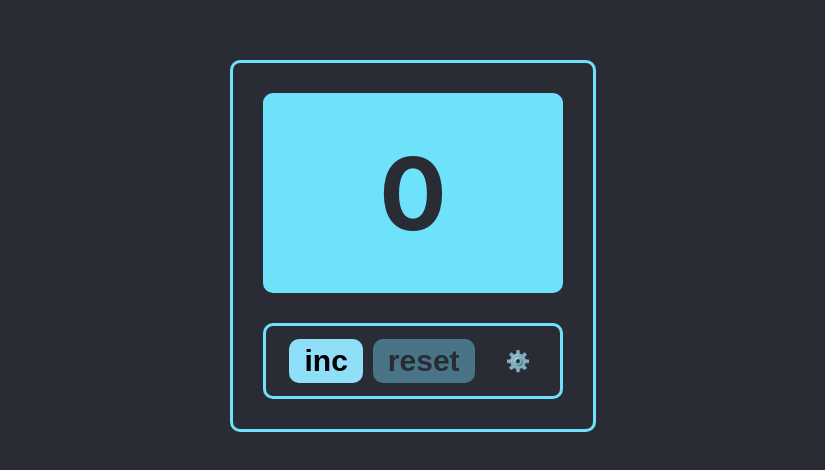
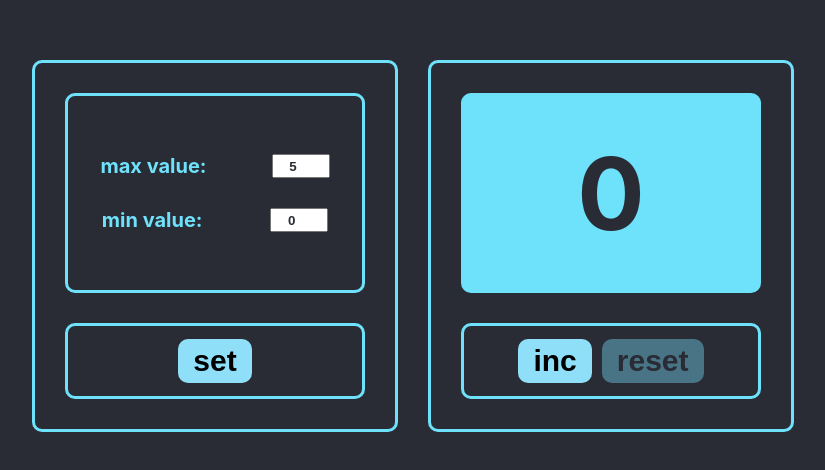
Before and after one commit to MrUnderSan/counter, a React (Create React App) app: page / in a window 1280 px wide. Shown: the part 154-624 px from the top of the page, without its empty margins (227-1052 px from the left). Built offline with nearby package versions, Linux system fonts and the light colour scheme.

Commit message:
feat: add setting

```diff
--- a/src/App.css
+++ b/src/App.css
@@ -105,6 +105,25 @@
   justify-content: center;
   align-items: center;
   gap: 30px;
-  font-size: 14px;
+  font-size: 20px;
+  font-weight: bold;
+
+}
+
+.input-wrapper {
+  width: 100%;
+  display: flex;
+  justify-content: space-around;
+}
+
+.input {
+  width: 50px;
+  text-align: center;
+  color: #2a2c35;
   font-weight: bold;
 }
+
+.input_error {
+  border: 3px solid #e03636;
+  background-color: #e59191;
+}
--- a/src/App.tsx
+++ b/src/App.tsx
@@ -1,12 +1,16 @@
-import React from 'react';
+import React, {useState} from 'react';
 import './App.css';
 import {Counter} from './components/Counter/Counter';
+import {Setting} from './components/Setting/Setting';
 
 function App() {
 
+    const [limits, setLimits] = useState([5, 0])
+
     return (
         <div className="App">
-            <Counter/>
+            <Setting limits={limits} setLimits={setLimits}/>
+            <Counter limits={limits} />
         </div>
     );
 }
--- a/src/components/Counter/Counter.tsx
+++ b/src/components/Counter/Counter.tsx
@@ -1,41 +1,37 @@
-import React, {useState} from 'react';
+import React, {useEffect, useState} from 'react';
 import {Button} from '../Button/Button';
 import {NumberBoard} from '../NumberBoard/NumberBoard';
 
-export const Counter = () => {
+type PropsType = {
+    limits: number[]
+}
 
-    const [count, setCount] = useState(0)
-    const [maxCount, setMaxCount] = useState(5)
+export const Counter: React.FC<PropsType> = ({limits}) => {
 
+    const [maxLimit, minLimit] = limits
+
+    const [count, setCount] = useState(minLimit)
+
+    useEffect(() => {
+        setCount(minLimit)
+    }, [limits])
 
     const incCounter = () => {
-        count < maxCount && setCount(count + 1)
+        count < maxLimit && setCount(count + 1)
     }
 
     const resetCounter = () => {
-        setCount(0)
+        setCount(minLimit)
     }
 
-    const isIncBtnDisabled = count === maxCount
+    const isIncBtnDisabled = count === maxLimit
 
-    const isResetBtnDisabled = count === 0
-
-    // test version
-    const changeMaxCount = () => {
-        let max = prompt('enter the maximum counter value')
-
-        if (Number(max) > 0) {
-            setMaxCount(Number(max))
-            setCount(0)
-        } else {
-            alert('entered incorrect value')
-        }
-    }
+    const isResetBtnDisabled = count === minLimit
 
     return (
         <div className={'main-wrapper'}>
 
-            <NumberBoard count={count} maxCount={maxCount} />
+            <NumberBoard count={count} maxCount={maxLimit}/>
 
             <div className={'buttons-wrapper'}>
 
@@ -51,11 +47,6 @@ export const Counter = () => {
                     disabled={isResetBtnDisabled}
                     className={'button'}
                 />
-                <Button
-                    name="&#9881;&#65039;"
-                    onClick={changeMaxCount}
-                    className={'button-setting'}
-                />
             </div>
 
         </div>
--- /dev/null
+++ b/src/components/Setting/Setting.tsx
@@ -0,0 +1,37 @@
+import React, {useState} from 'react';
+import {Button} from '../Button/Button';
+import {SettingBoard} from '../SettingBoard/SettingBoard';
+
+type PropsType = {
+    limits: number[]
+    setLimits: (l: number[])=>void
+}
+export const Setting: React.FC<PropsType> = ({limits, setLimits}) => {
+
+    const [maxLimit, minLimit] = limits
+
+    const [maxValue, setMaxValue] = useState(maxLimit)
+    const [minValue, setMinValue] = useState(minLimit)
+
+    const isCorrectValue = (maxValue > 0) && (minValue >= 0) && (maxValue > minValue)
+
+    const setLimitsHandler = () => {
+        isCorrectValue && setLimits([maxValue, minValue])
+    }
+
+    return (
+
+        <div className={'main-wrapper'}>
+            <SettingBoard
+                maxValue={maxValue}
+                minValue={minValue}
+                setMaxValue={setMaxValue}
+                setMinValue={setMinValue}
+            />
+            <div className={'buttons-wrapper'}>
+                <Button name={'set'} onClick={setLimitsHandler} className={'button'} disabled={!isCorrectValue}/>
+            </div>
+        </div>
+
+    );
+}
--- a/src/components/SettingBoard/SettingBoard.tsx
+++ b/src/components/SettingBoard/SettingBoard.tsx
@@ -1,17 +1,34 @@
-import React from 'react';
+import React, {ChangeEvent} from 'react';
 
-export const SettingBoard = () => {
+type PropsType = {
+    maxValue: number
+    minValue: number
+    setMaxValue: (v: number)=>void
+    setMinValue: (v: number)=>void
+}
+export const SettingBoard: React.FC<PropsType> = ({maxValue, minValue, setMaxValue, setMinValue}) => {
+
+    const changeMaxValueHandler = (e: ChangeEvent<HTMLInputElement>) => {
+        setMaxValue(+e.currentTarget.value)
+    }
+    const changeMinValueHandler = (e: ChangeEvent<HTMLInputElement>) => {
+        setMinValue(+e.currentTarget.value)
+    }
+
+    const maxValueInputClassName = maxValue > 0 && maxValue > minValue ? 'input' : 'input input_error'
+    const minValueInputClassName = minValue >= 0 && maxValue > minValue ? 'input' : 'input input_error'
+
     return (
-        <div className={'setting-board.'}>
+        <div className={'setting-board'}>
 
-            <div>
-                <span>max value:</span>
-                <input type="number"/>
+            <div className={'input-wrapper'}>
+                <div>max value:</div>
+                <input className={maxValueInputClassName} type="number" value={maxValue} onChange={changeMaxValueHandler}/>
             </div>
 
-            <div>
-                <span>min value:</span>
-                <input type="number"/>
+            <div className={'input-wrapper'}>
+                <div>min value:</div>
+                <input className={minValueInputClassName} type="number" value={minValue} onChange={changeMinValueHandler}/>
             </div>
 
         </div>
```
Also changed, not shown: src/components/Counter/Counter.css (added).
